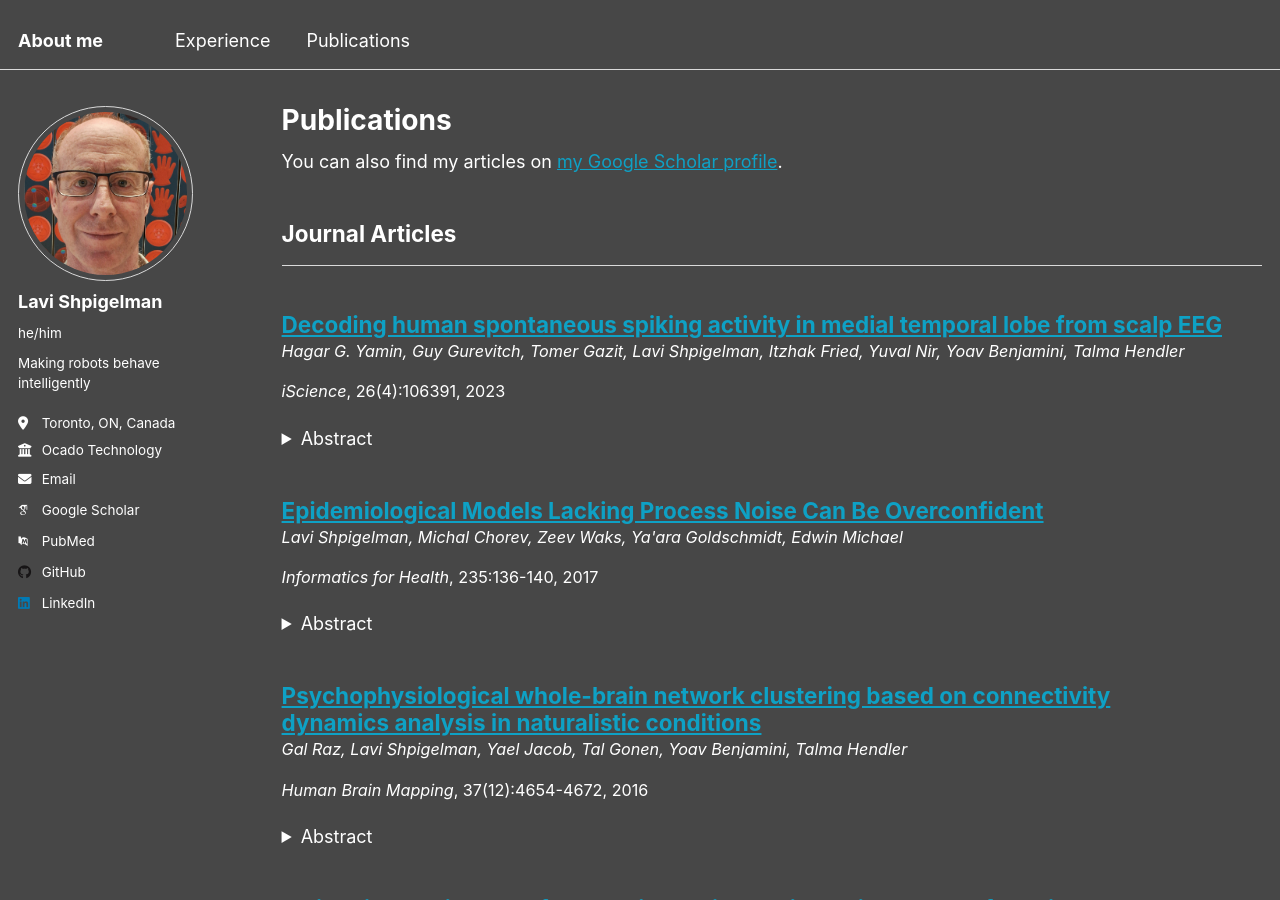
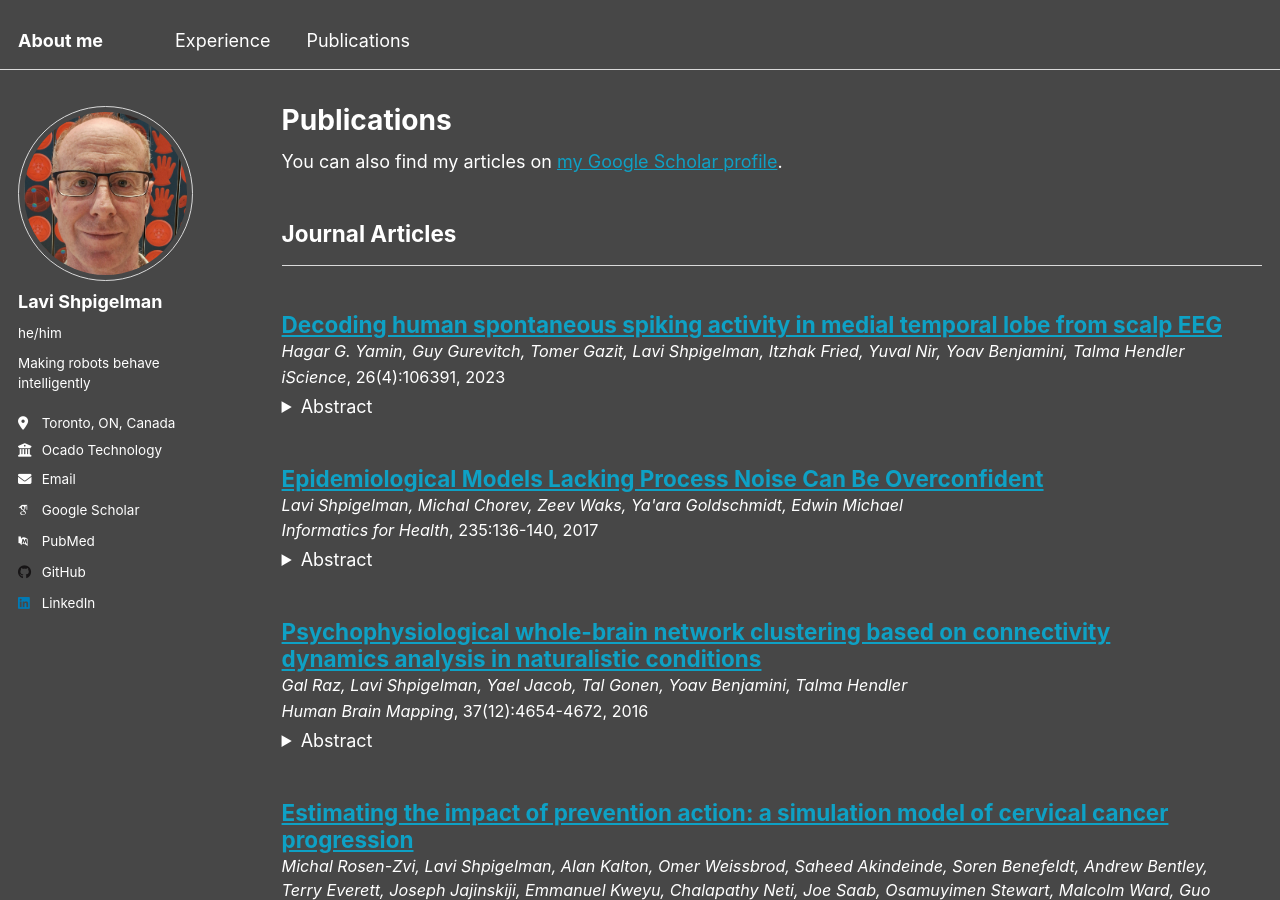
Before and after one commit to shpigi/shpigi.github.io, a Jekyll site: the page built from _pages/publications.html, in a window 1280 px wide and 900 px high. Built offline with Jekyll 4.4.1, drawn with Linux system fonts in a browser that asks for light colours; some web fonts are replaced.

Commit message:
Tighten spacing between authors, venue, and abstract dropdown

```diff
--- a/_includes/archive-single.html
+++ b/_includes/archive-single.html
@@ -36,11 +36,11 @@
         {% endif %}
       </h2>
       {% if post.authors %}
-        <p style="margin-top: -0.3em; font-style: italic; font-size: 0.9em;">{{ post.authors }}</p>
+        <p style="margin-top: -0.3em; margin-bottom: 0; font-style: italic; font-size: 0.9em;">{{ post.authors }}</p>
       {% endif %}
-      <p style="margin-top: -0.3em; font-size: 0.9em;"><em>{{ post.venue }}</em>{% if post.pages %}, {{ post.pages }}{% endif %}, {{ post.date | default: "1900-01-01" | date: "%Y" }}</p>
+      <p style="margin-top: 0.1em; margin-bottom: 0; font-size: 0.9em;"><em>{{ post.venue }}</em>{% if post.pages %}, {{ post.pages }}{% endif %}, {{ post.date | default: "1900-01-01" | date: "%Y" }}</p>
       {% if post.excerpt %}
-        <details style="margin: 0.5em 0;">
+        <details style="margin-top: 0.2em; margin-bottom: 0.5em;">
           <summary style="cursor: pointer;">Abstract</summary>
           <div style="margin: 0.5em 0 0.5em 1em; border-left: 3px solid #ddd; padding-left: 1em; font-size: 0.9em;">
             <p>{{ post.excerpt }}</p>
```
